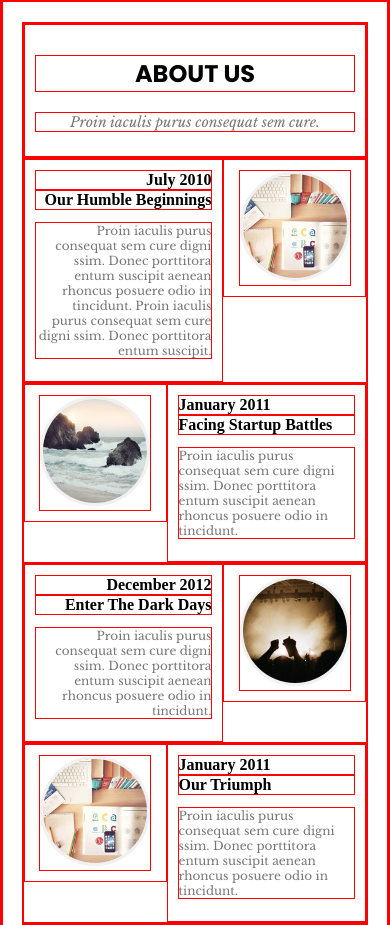
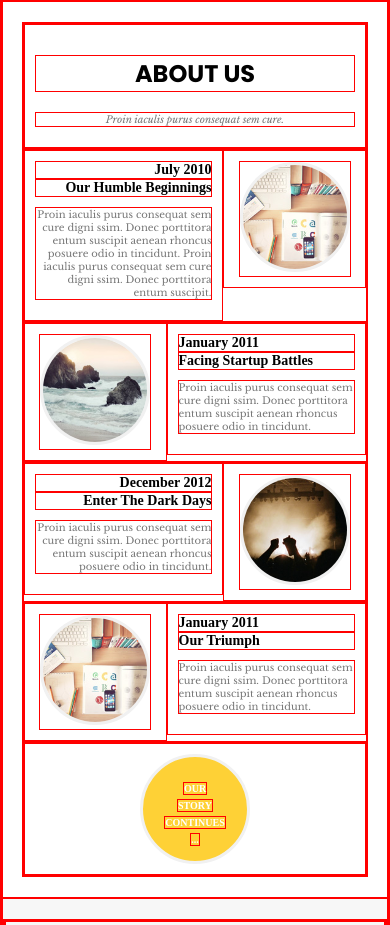
Before and after one commit to aleksandergorecki80/7_7__GOLDEN_landing_page, a website: page index.html in a window 390 px wide. Shown: the part 4048-4973 px from the top of the page. Drawn offline with nearby package versions, Linux system fonts and the light colour scheme.

Commit message:
Add RWD to about us pharahraph sections

```diff
--- a/sass/style.scss
+++ b/sass/style.scss
@@ -520,7 +520,12 @@ header {
             }
 
         }
-
+        p {
+            font-size: 10px;
+        }
+        h4 {
+            font-size: 14px;
+        }
       }
 
 
```
Also changed, not shown: css/style.css, css/style.prefixed.css, 2 other files.
